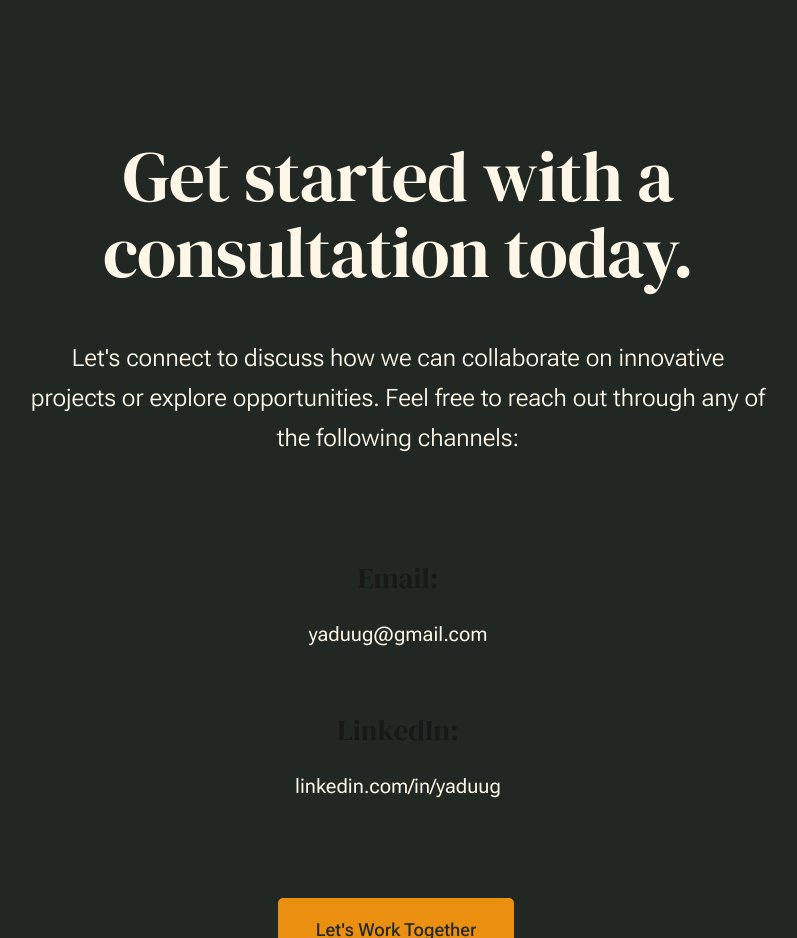
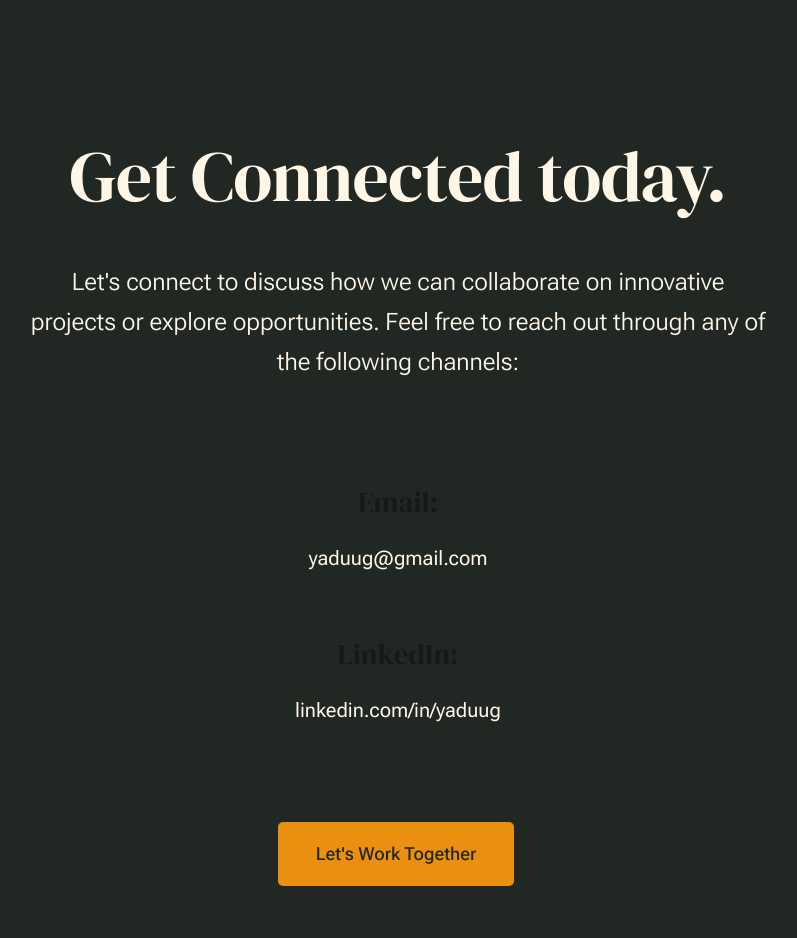
Before and after one commit to YADUUG04/YaduuG_Portfolio, a plain HTML site: page index.html in a window 1280 px wide. Shown: the part 3420-4358 px from the top of the page, without its empty margins (242-1039 px from the left). Drawn offline with Linux system fonts and the light colour scheme.

Commit message:
Update index.html

```diff
--- a/index.html
+++ b/index.html
@@ -265,7 +265,7 @@
 
                     <div class="s-cta__content">
                         <h2 class="text-display-title">
-                        Get started with a consultation today.
+                        Get Connected today.
                         </h2>
                         <p class="lead">
                             Let's connect to discuss how we can collaborate on innovative projects or explore opportunities. Feel free to reach out through any of the following channels:
```
